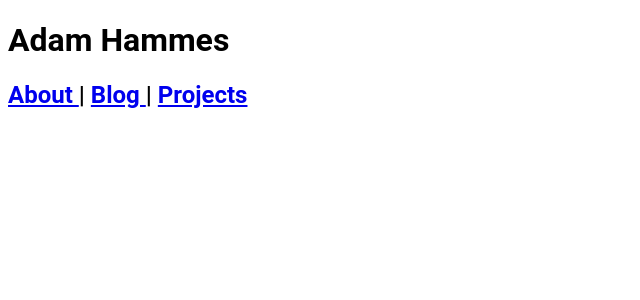
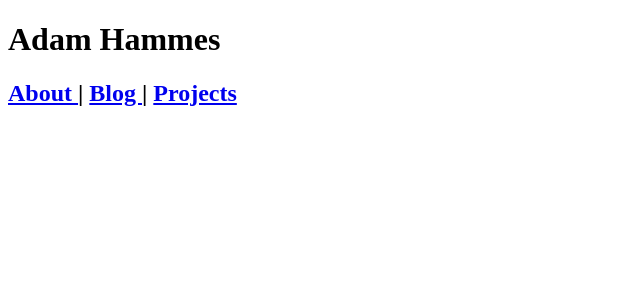
Before and after one commit to adamhammes/old-site, a Jekyll site: the page built from index.html, in a window 1280 px wide. Shown: the top 300 px of the page, without its empty margins (0-640 px from the left). Built offline with Jekyll 4.4.1, drawn with Linux system fonts in a browser that asks for light colours.

Commit message:
Switch website font to Merriweather

```diff
--- a/assets/css/main.css
+++ b/assets/css/main.css
@@ -1,5 +1,5 @@
 body {
-    font-family: Roboto;
+    font-family: Merriweather;
 }
 
 .entry {
```
